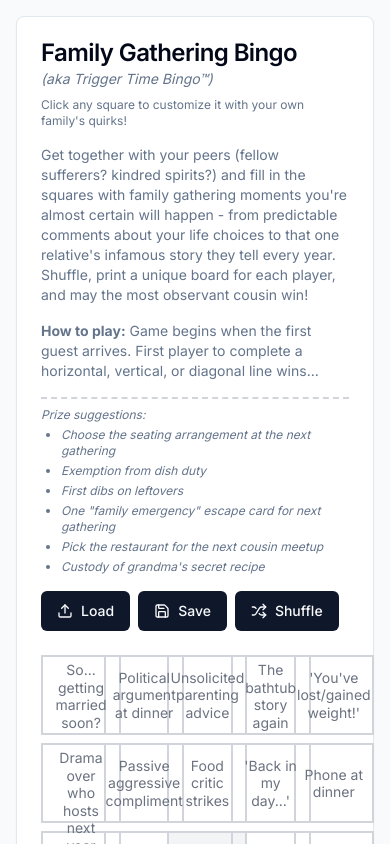
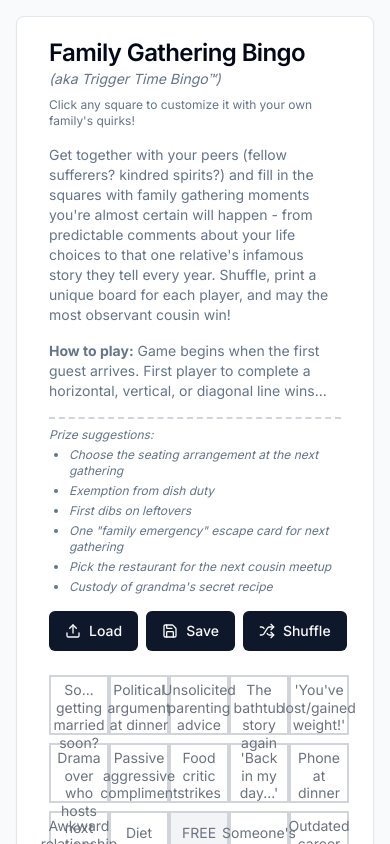
Before and after one commit to dylancaponi/trigger-time-bingo, a Next.js app: page / in a window 390 px wide. Shown: the top 844 px of the page. Built offline with nearby package versions, Linux system fonts and the light colour scheme.

Commit message:
fix mobile look

```diff
--- a/components/bingo-board.tsx
+++ b/components/bingo-board.tsx
@@ -129,7 +129,7 @@ export const BingoBoard = () => {
   };
 
   return (
-    <Card className="w-full max-w-xl">
+    <Card className="w-full max-w-xl mx-auto px-2 sm:px-4">
       <CardHeader className="space-y-4">
         <div>
           <CardTitle>Family Gathering Bingo</CardTitle>
@@ -216,7 +216,8 @@ export const BingoBoard = () => {
                 aspect-square border-2 border-gray-300
                 flex items-center justify-center p-1
                 cursor-pointer hover:border-blue-500
-                min-h-[80px] min-w-[80px]
+                min-h-[60px] sm:min-h-[80px]
+                min-w-[60px] sm:min-w-[80px]
                 ${index === 12 ? 'bg-gray-100' : ''}
                 ${currentEdit === index ? 'border-blue-500 bg-blue-50 shadow-sm' : ''}
               `}
```
